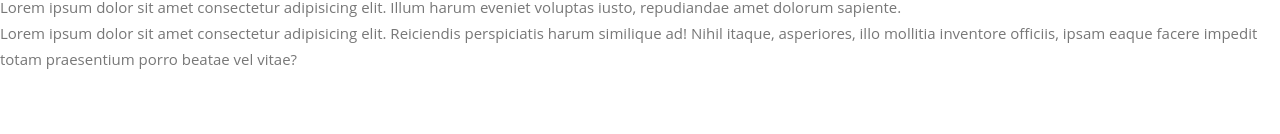
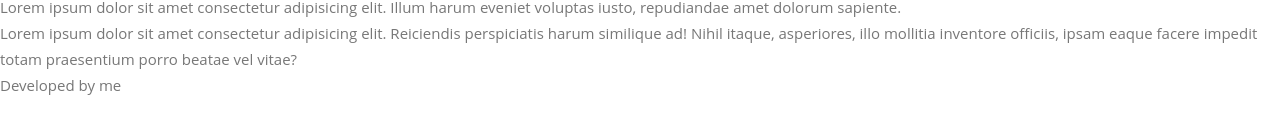
Before and after one commit to ShevchukOleg/Practice-Git, a plain HTML site: page index.html in a window 1280 px wide. Shown: the part 288-422 px from the top of the page. Drawn offline with Linux system fonts and the light colour scheme.

Commit message:
Git practise comp-1:footer sh

```diff
--- a/index.html
+++ b/index.html
@@ -44,7 +44,9 @@
 					</section>
 				</main>
 				<footer>
-
+					<p>
+						Developed by me
+					</p>
 				</footer>
 
 
```
